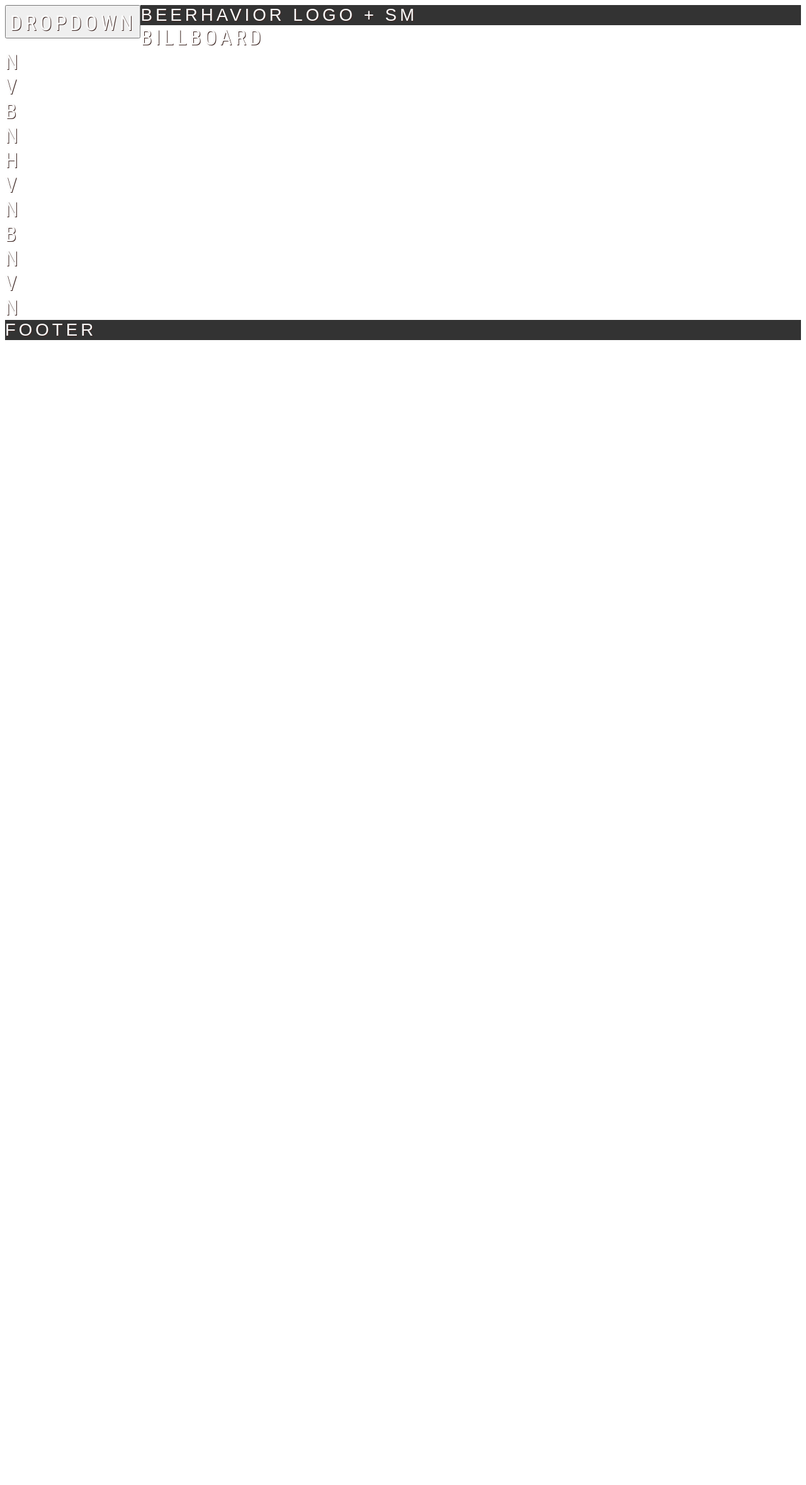
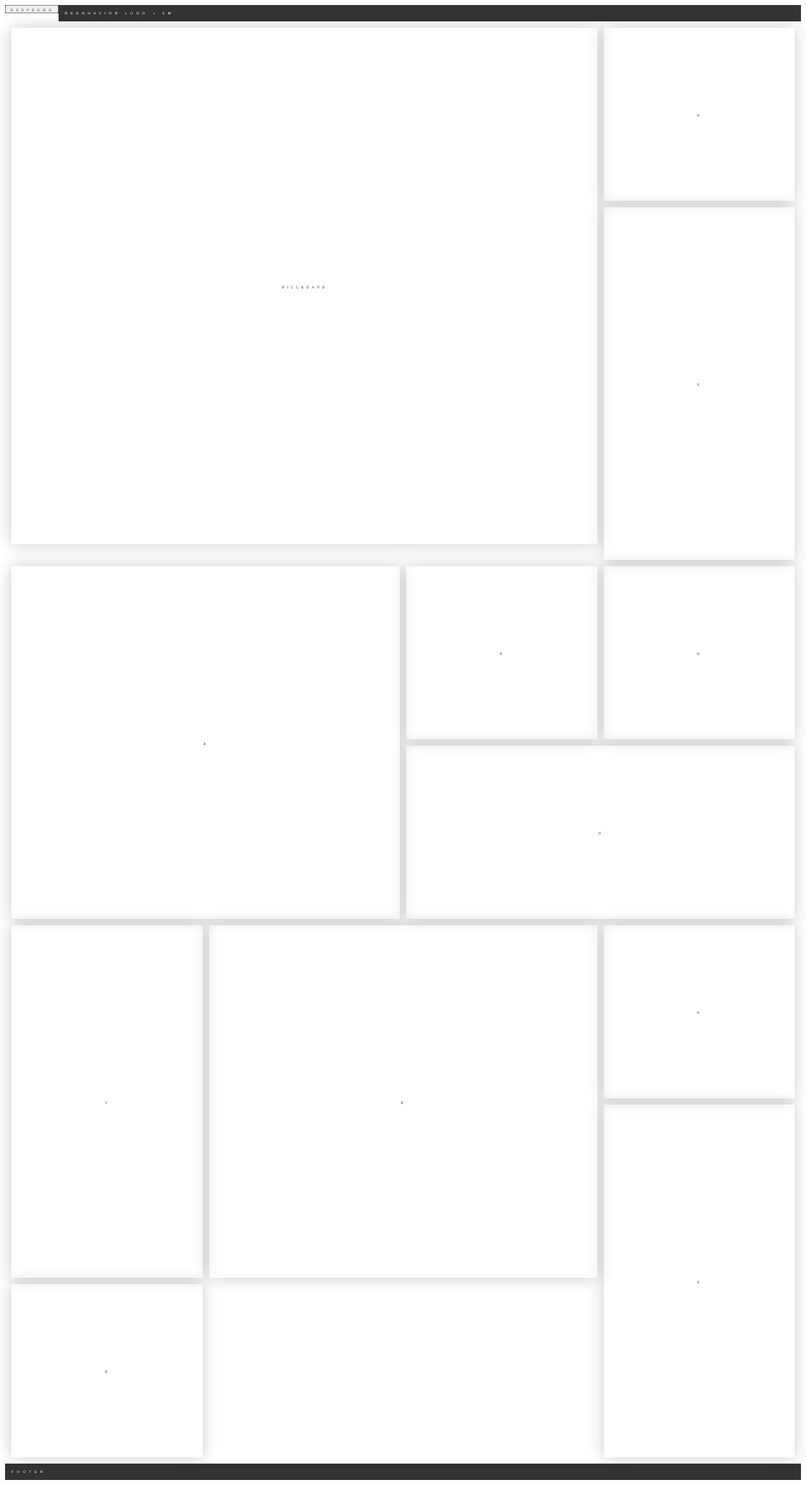
Before and after one commit to luigicampbell/beerhavior, a Node server app: page / in a window 1280 px wide. Shown: the whole page at 63% size. Before the commit the page ends 540 px from the top, so only its background shows below. Run offline with Node 20, Linux system fonts and the light colour scheme; some libraries are stand-ins or nearby versions.

Commit message:
styled boxes and header

```diff
--- a/public/stylesheets/style.css
+++ b/public/stylesheets/style.css
@@ -1,7 +1,7 @@
 /* Mobile */
 @media screen and (max-width: 992px) {
   * {
-    font-size: 1.2em;
+    font-size: 2em;
     color: #fafafa;
     font-family: 'Roboto Condensed', sans-serif;
     text-transform: uppercase;
@@ -44,7 +44,6 @@
     transform: rotate(-90deg) translateX(3px);
     z-index: 99;
   }
-
   .line-menu.end {
     align-self: flex-end;
     transition: transform 330ms cubic-bezier(0.54, -0.81, 0.57, 0.57);
@@ -159,8 +158,9 @@
   }
 }
 /* Desktop */
+@media screen and (min-width: 992px) {
   * {
-  font-size: 1.2em;
+    font-size: .5em;
     color: #fafafa;
     font-family: 'Roboto Condensed', sans-serif;
     text-transform: uppercase;
@@ -172,59 +172,94 @@
     overflow: hidden;
     background-color: #333;
     font-family: Arial, Helvetica, sans-serif;
+    padding: 10px;
   }
-
   .current-page a {
     float: left;
-    font-size: 16px;
-    color: white;
     text-align: center;
-    padding: 14px 16px;
     text-decoration: none;
   }
-
   .overlay {
     float: left;
     overflow: hidden;
+    background-color: #333;
   }
-
   .overlay .dropbtn {
-    font-size: 16px;
+    font-size: .3em;
     border: none;
     outline: none;
     color: white;
-    padding: 14px 16px;
     background-color: inherit;
     font-family: inherit;
     margin: 0;
   }
-
-.current-page a:hover, .overlay:hover .dropbtn {
-    background-color: red;
-}
-
   .overlay-content {
     display: none;
     position: absolute;
     background-color: #bcaaa4;
-    min-width: 160px;
-    box-shadow: 0px 8px 16px 0px rgba(0,0,0,0.2);
+    box-shadow: 0px 45px 50px 0px rgba(0,0,0,0.2);
     z-index: 1;
   }
-
   .overlay-content a {
     float: none;
-    color: black;
     padding: 12px 16px;
     text-decoration: none;
     display: block;
     text-align: left;
   }
-
   .overlay-content a:hover {
     background-color: #ddd;
   }
-
   .overlay:hover .overlay-content {
     display: block;
   }
+  .billboard{
+    grid-row: span 3;
+    grid-column: span 3;
+    margin-bottom: 25px;
+    box-shadow: 0px 8px 50px 0px rgba(0,0,0,0.2);
+  }
+  .container {
+    display: grid;
+    margin: 10px;
+    grid-gap: 10px;
+    grid-template-columns: repeat(auto-fit, minmax(300px, 1fr));
+    grid-auto-rows: 275px;
+    grid-auto-flow: dense;
+  }
+  .horizontal {
+    grid-column: span 2;
+    box-shadow: 0px 0px 25px 0px rgba(0,0,0,0.2);
+  }
+  .vertical {
+    grid-row: span 2;
+    box-shadow: 0px 0px 25px 0px rgba(0,0,0,0.2);
+  }
+
+  .big {
+    grid-row: span 2;
+    grid-column: span 2;
+    box-shadow: 0px 0px 25px 0px rgba(0,0,0,0.2);
+  }
+  a:hover {
+    color: #fff;
+    text-decoration: line-through;
+
+  }
+  .container > div {
+    display: flex;
+    justify-content: center;
+    align-items: center;
+    box-shadow: 0px 0px 25px 0px rgba(0,0,0,0.2);
+  }
+  .container > div:hover{
+    box-shadow: 0px 0px 25px 0px #ff6f00;
+    width: 115%;
+    height: 115%;
+  }
+  .container > div > img {
+    width: 100%;
+    height: 100%;
+    object-fit: cover;
+  }
+}
```
Lines whose indentation alone changed are shown as unchanged.
